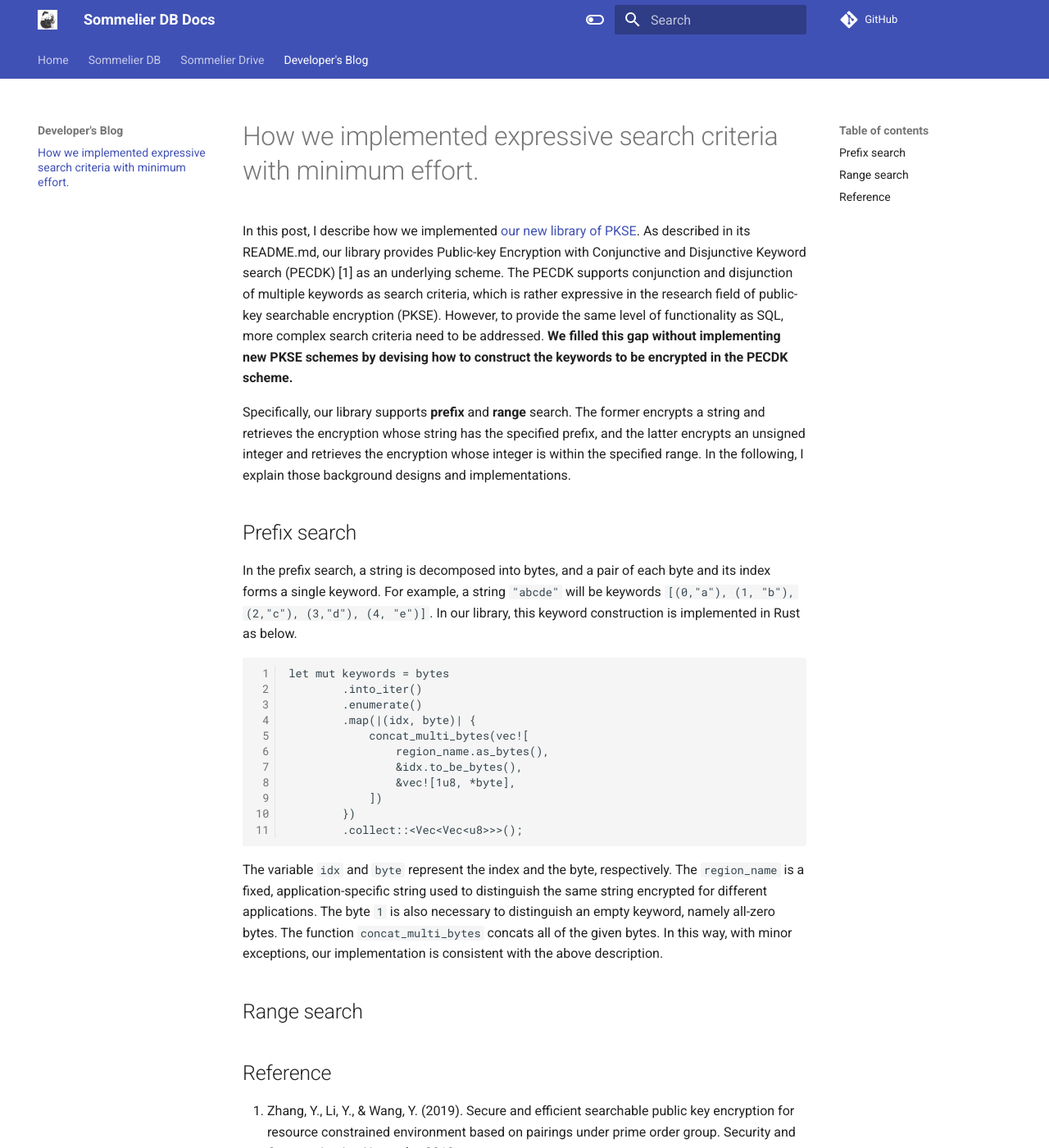
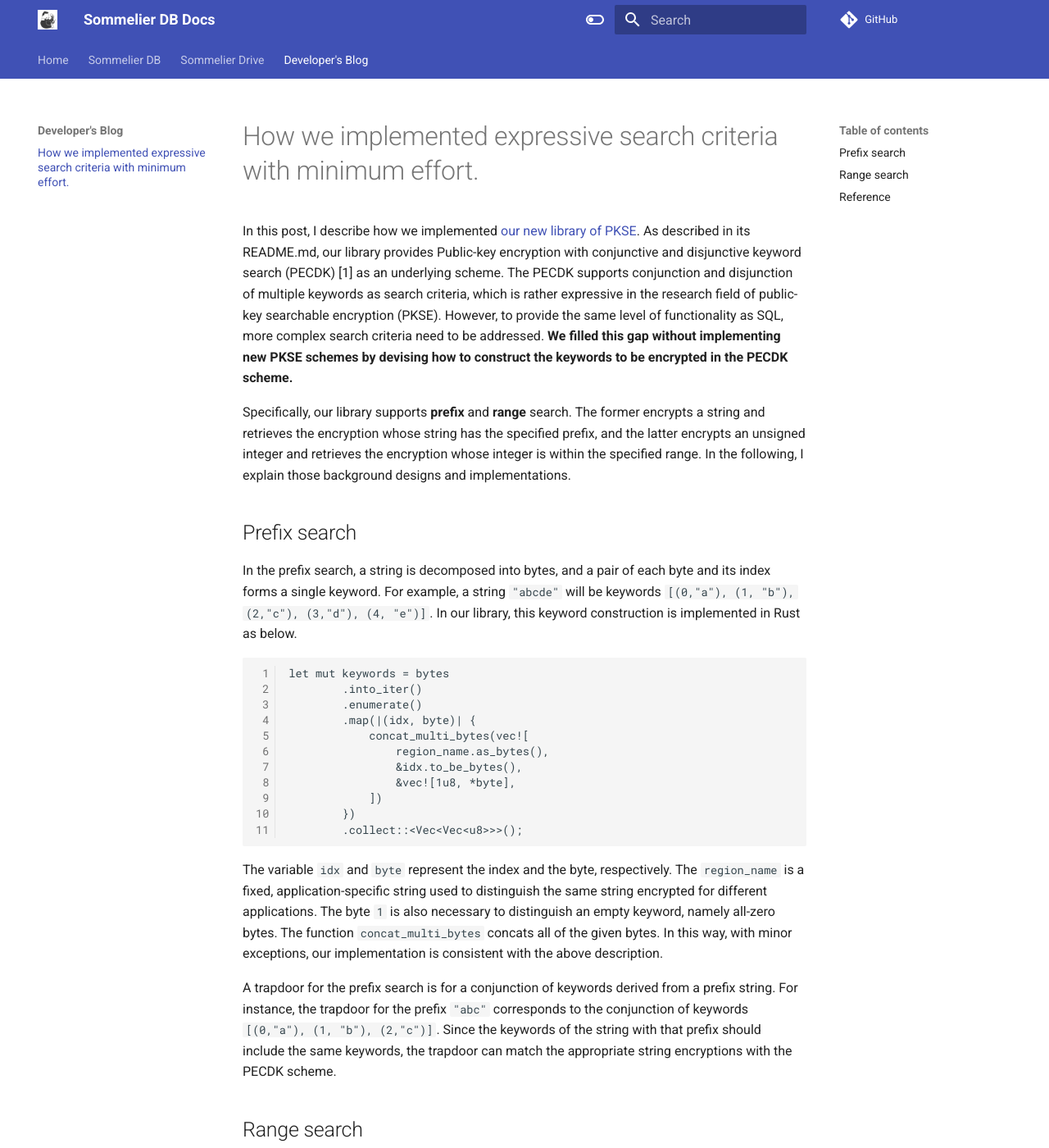
Before and after one commit to Sommelier-db/Sommelier-docs, an MkDocs documentation site: the page built from docs/blog/pkse.md, in a window 1280 px wide and 1400 px high. Shown: the whole window at 82% size. Built offline with MkDocs 1.6.1 and Material for MkDocs 9.7.7, drawn with Linux system fonts in a browser that asks for light colours; comment, search, counter and statistics services are not loaded.

Commit message:
Fix blog/pkse.md.

````diff
--- a/docs/blog/pkse.md
+++ b/docs/blog/pkse.md
@@ -1,6 +1,6 @@
 Author: Sora Suegami
 
-In this post, I describe how we implemented [our new library of PKSE](https://github.com/Sommelier-db/rust-searchable-pke). As described in its README.md, our library provides Public-key Encryption with Conjunctive and Disjunctive Keyword search (PECDK) [1] as an underlying scheme. The PECDK supports conjunction and disjunction of multiple keywords as search criteria, which is rather expressive in the research field of public-key searchable encryption (PKSE). However, to provide the same level of functionality as SQL, more complex search criteria need to be addressed. **We filled this gap without implementing new PKSE schemes by devising how to construct the keywords to be encrypted in the PECDK scheme.**
+In this post, I describe how we implemented [our new library of PKSE](https://github.com/Sommelier-db/rust-searchable-pke). As described in its README.md, our library provides Public-key encryption with conjunctive and disjunctive keyword search (PECDK) [1] as an underlying scheme. The PECDK supports conjunction and disjunction of multiple keywords as search criteria, which is rather expressive in the research field of public-key searchable encryption (PKSE). However, to provide the same level of functionality as SQL, more complex search criteria need to be addressed. **We filled this gap without implementing new PKSE schemes by devising how to construct the keywords to be encrypted in the PECDK scheme.**
 
 Specifically, our library supports **prefix** and **range** search. The former encrypts a string and retrieves the encryption whose string has the specified prefix, and the latter encrypts an unsigned integer and retrieves the encryption whose integer is within the specified range. In the following, I explain those background designs and implementations.
 
@@ -21,7 +21,7 @@ let mut keywords = bytes
 ```
 The variable `idx` and `byte` represent the index and the byte, respectively. The `region_name` is a fixed, application-specific string used to distinguish the same string encrypted for different applications. The byte `1` is also necessary to distinguish an empty keyword, namely all-zero bytes. The function `concat_multi_bytes` concats all of the given bytes. In this way, with minor exceptions, our implementation is consistent with the above description.
 
-
+A trapdoor for the prefix search is for a conjunction of keywords derived from a prefix string. For instance, the trapdoor for the prefix `"abc"` corresponds to the conjunction of keywords `[(0,"a"), (1, "b"), (2,"c")]`. Since the keywords of the string with that prefix should include the same keywords, the trapdoor can match the appropriate string encryptions with the PECDK scheme.
 
 ## Range search
 
````
Also changed, not shown: docs/drive/how_it_works/client_spec.md (+1 -1 lines), docs/drive/intro.md (+1 -1 lines), site/404.html, site/blog/pkse/index.html, site/db/apis/index.html, site/db/get_started/index.html, site/db/how_it_works/index.html, site/db/intro/index.html, site/drive/apis/client_apis/index.html, site/drive/apis/server_apis/index.html, site/drive/get_started/index.html, site/drive/how_it_works/client_spec/index.html, site/drive/how_it_works/concepts/index.html, site/drive/how_it_works/server_spec/index.html, 4 more files, 1 other file.
